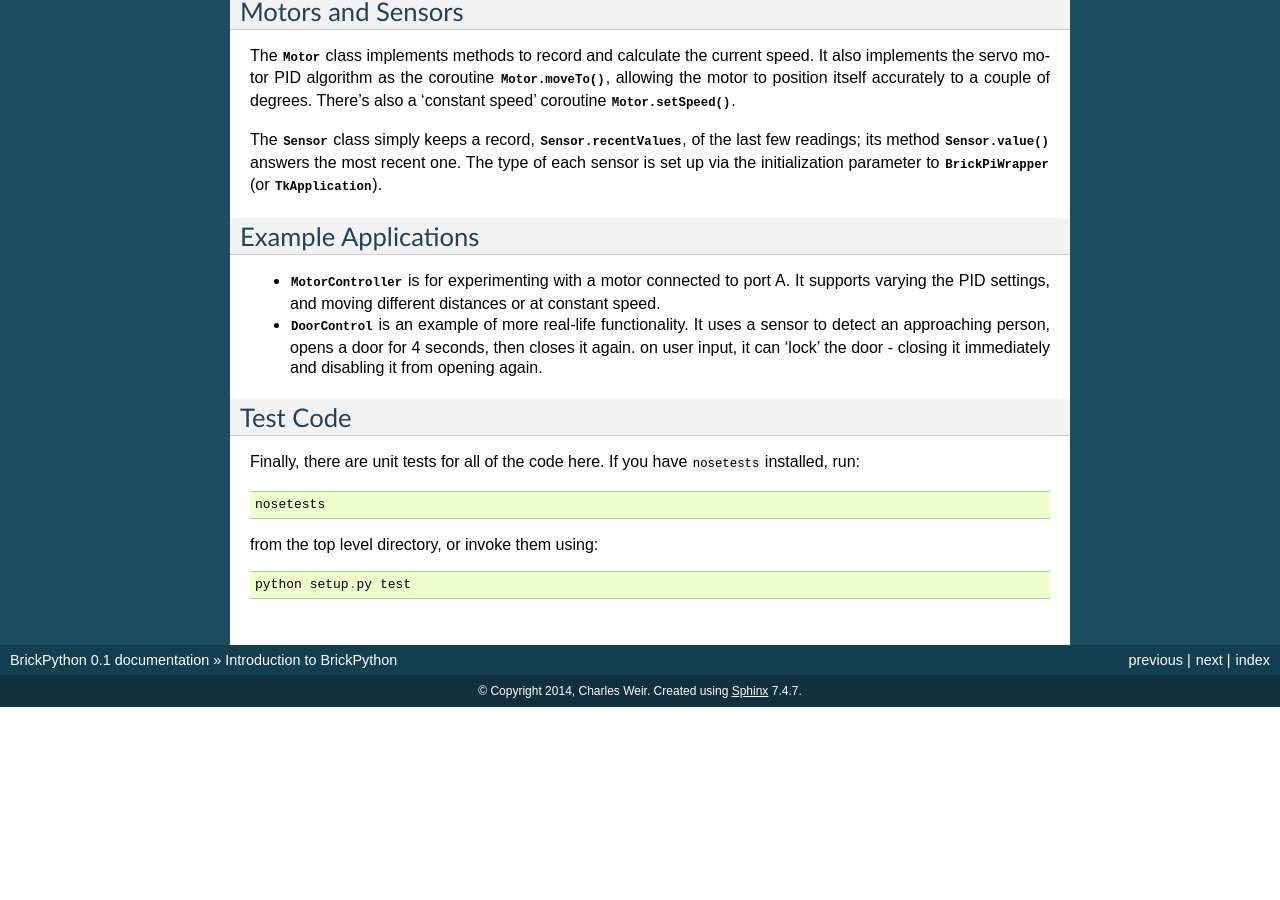
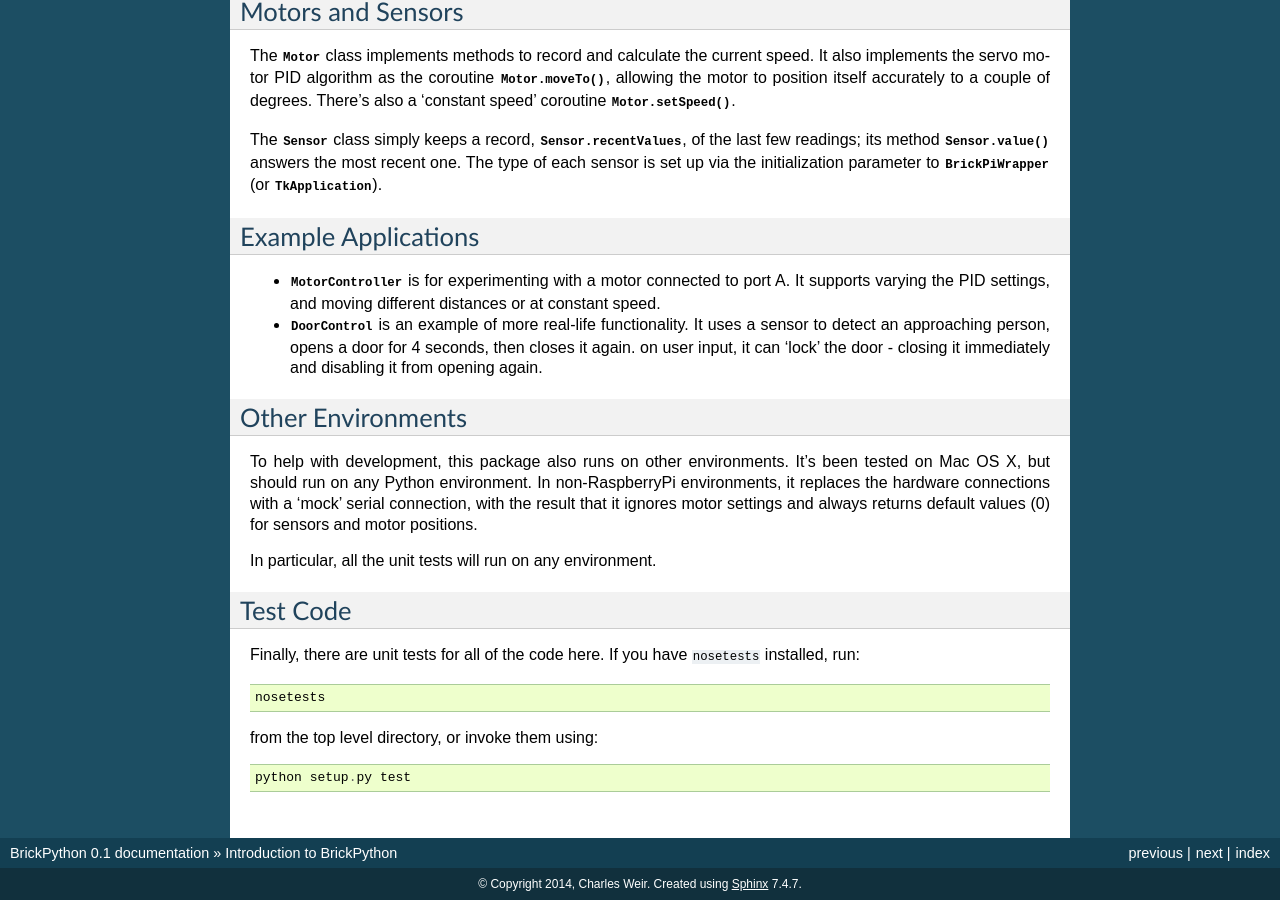
Before and after one commit to charlesweir/BrickPython, a Sphinx documentation site: the page built from docs/introduction.rst, in a window 1280 px wide and 900 px high, scrolled down 2399 px. Built offline with Sphinx 7.4.7, drawn with Linux system fonts in a browser that asks for light colours; before the commit the page ends 3106 px from its top, so only the background shows below that.

```diff
--- a/docs/introduction.rst
+++ b/docs/introduction.rst
@@ -137,6 +137,15 @@ Example Applications
 * :class:`.DoorControl` is an example of more real-life functionality.  It uses a sensor to detect an approaching person, opens a door for 4 seconds, then closes it again.
   on user input, it can 'lock' the door - closing it immediately and disabling it from opening again.
 
+Other Environments
+==================
+
+To help with development, this package also runs on other environments.  It's been tested on Mac OS X, but should run on
+any Python environment.  In non-RaspberryPi environments, it replaces the hardware connections with a 'mock'
+serial connection, with the result that it ignores motor settings and always returns default values (0)
+for sensors and motor positions.
+
+In particular, all the unit tests will run on any environment.
 
 Test Code
 =========
```
Also changed, not shown: README.rst (+6 -8 lines).
